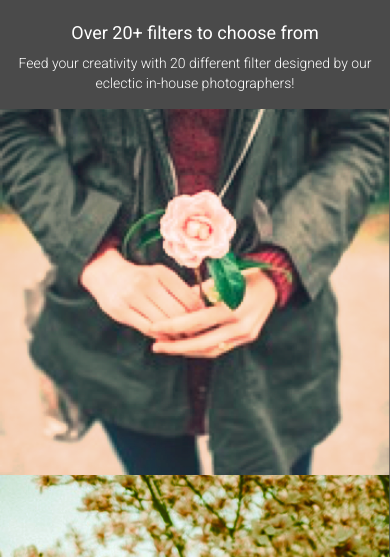
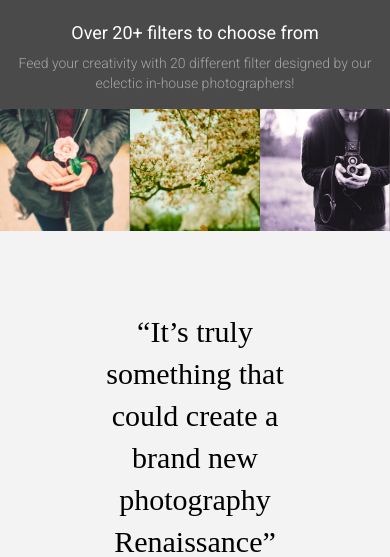
Before and after one commit to Jianavel/Fotomatic, a plain HTML site: page index.html in a window 390 px wide. Shown: the part 1103-1660 px from the top of the page. Drawn offline with Linux system fonts and the light colour scheme; a web font is replaced by a local one.

Commit message:
Fixed filters, quotes, and footer section.

```diff
--- a/resources/css/master.css
+++ b/resources/css/master.css
@@ -264,9 +264,8 @@ header .mobile {
 .feature h3 {
   font-size: 1rem;
   line-height: 1.2;
-  font-weight: 300;
+  font-weight:lighter;
   color: #4a4a4a;
-
 }
 
 @media only screen and (max-width: 890px) {
@@ -310,6 +309,7 @@ header .mobile {
   font-size: 2.25rem;
   font-weight: bold;
   color: white;
+  opacity: 1;
 }
 
 #filters-section .content h3 {
@@ -317,11 +317,13 @@ header .mobile {
   line-height: 1.4;
   font-weight: 300;
   color: white;
+  opacity: 0.5;
 }
 
 #filters-section .images-container {
   max-width: 100%;
   padding: 0 1%;
+  display: flex;
 }
 
 @media only screen and (max-width: 760px) {
@@ -358,6 +360,9 @@ header .mobile {
 
 #quotes-section {
   background-color: #f3f3f3;
+  padding: 5rem;
+  font-size: 1.875rem;
+  font-family: Palatino-Italic;
 }
 
 #quotes-section content {
@@ -382,9 +387,11 @@ header .mobile {
     padding: 1.875rem .625rem;
   }
 
-  #quotes-section quote {
-    font-size: 1.5rem;
+  #quotes-section .quote {
+    font-size: 1.875rem;
     line-height: 1.4;
+
+
   }
 
   #quotes-section quote-citation {
```
